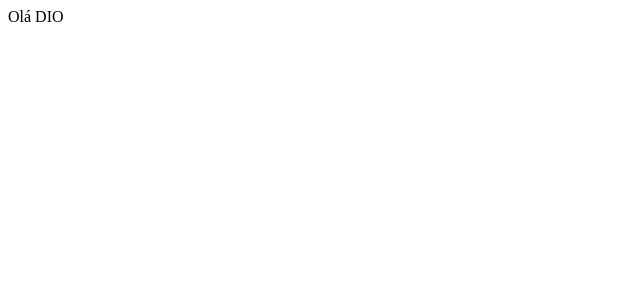
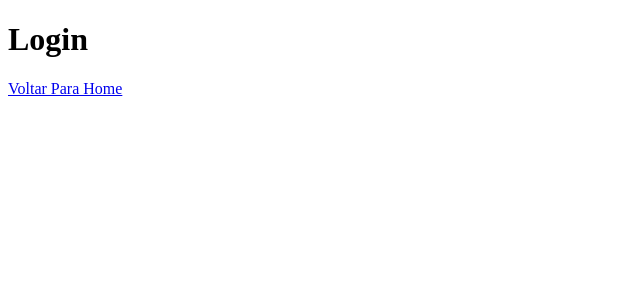
Before and after one commit to PedroJuri/clone-dio, a React (Create React App) app: page /login in a window 1280 px wide. Shown: the top 300 px of the page, without its empty margins (0-640 px from the left). Built offline with nearby package versions, Linux system fonts and the light colour scheme.

Commit message:
habilitando o react-router-dom para fazer a nav

```diff
--- a/package.json
+++ b/package.json
@@ -8,6 +8,7 @@
     "@testing-library/user-event": "^13.5.0",
     "react": "^18.2.0",
     "react-dom": "^18.2.0",
+    "react-router-dom": "^6.13.0",
     "react-scripts": "5.0.1",
     "web-vitals": "^2.1.4"
   },
--- a/src/App.js
+++ b/src/App.js
@@ -1,8 +1,15 @@
+import {Home} from './Pages/Home'
+import {Login} from './Pages/Login'
+import{BrowserRouter as Router,Routes, Route} from 'react-router-dom'
+
 function App() {
   return (
-    <div className="App">
-      Olá DIO
-    </div>
+    <Router>
+      <Routes>
+        <Route path='/' element={<Home/>}/>
+        <Route path='/login' element={<Login/>}/>
+      </Routes>
+    </Router>
   );
 }
 
--- /dev/null
+++ b/src/Pages/Home/index.jsx
@@ -0,0 +1,12 @@
+import { Link } from "react-router-dom"
+
+const Home = () =>{
+    return(
+        <>
+            <h1>Home</h1>
+            <Link to="/login">Fazer Login</Link>
+        </>
+    )
+}
+
+export {Home}
--- /dev/null
+++ b/src/Pages/Login/index.jsx
@@ -0,0 +1,12 @@
+import { Link } from "react-router-dom"
+
+const Login = () =>{
+    return (
+        <>
+            <h1>Login</h1>
+            <Link to='/'>Voltar Para Home</Link>
+        </>
+    )
+}
+
+export {Login}
```
Also changed, not shown: 1 other file (tests, documents, lock files or other folders).
